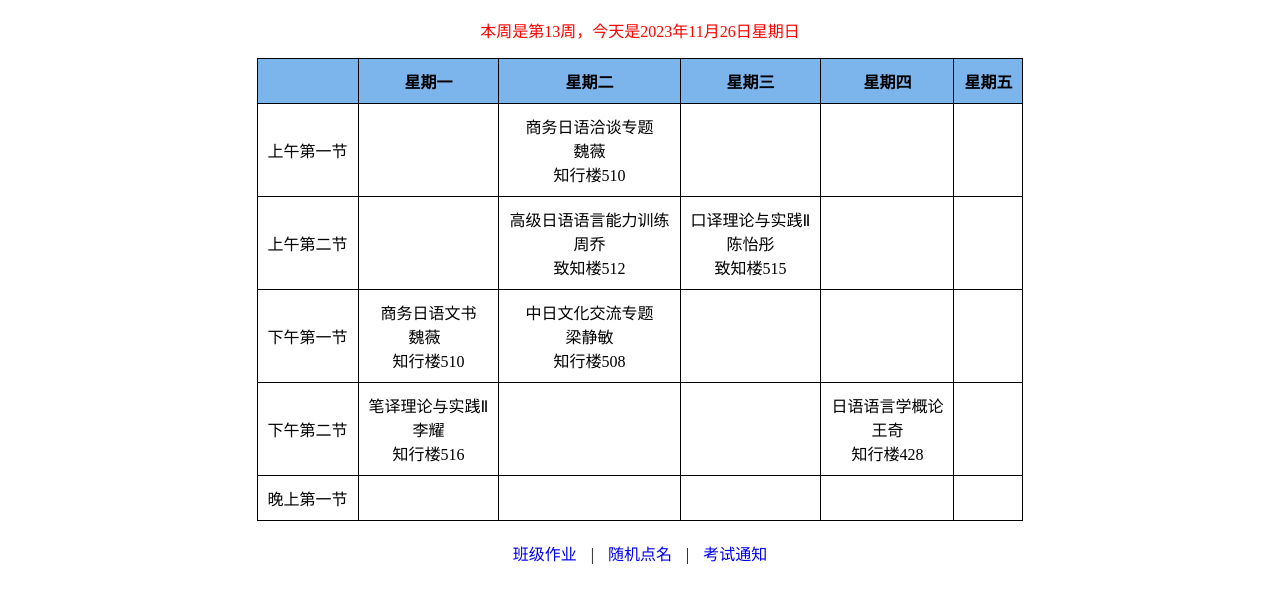
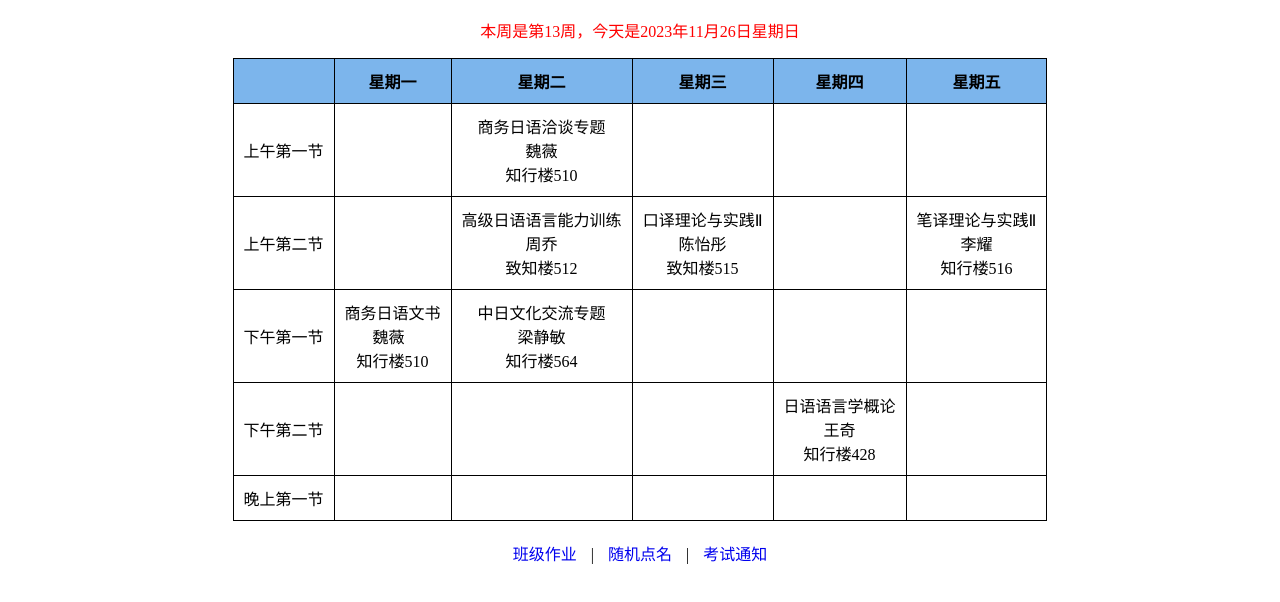
Before and after one commit to 2022jp02/homework.gitub.io, a plain HTML site: page class.html in a window 1280 px wide. Shown: the part 116-718 px from the top of the page. Drawn offline with Linux system fonts and the light colour scheme.

Commit message:
更新 class.html

```diff
--- a/class.html
+++ b/class.html
@@ -43,19 +43,19 @@
 				<td>高级日语语言能力训练<br/>周乔<br/>致知楼512</td>
 				<td>口译理论与实践Ⅱ<br/>陈怡彤<br/>致知楼515</td>
 				<td></td>
-				<td></td>
+				<td>笔译理论与实践Ⅱ<br/>李耀<br/>知行楼516</td>
 			</tr>
 			<tr>
 				<td>下午第一节</td>
 				<td>商务日语文书<br/>魏薇 <br/>知行楼510</td><!--星期一下午第一节-->
-				<td>中日文化交流专题<br/>梁静敏<br/>知行楼508</td><!--星期二下午第一节-->
+				<td>中日文化交流专题<br/>梁静敏<br/>知行楼564</td><!--星期二下午第一节-->
 				<td></td><!--星期三下午第一节-->
 				<td></td><!--星期四下午第一节-->
 				<td></td><!--星期五下午第一节-->
 			</tr>
 			<tr>
 				<td>下午第二节</td>
-				<td>笔译理论与实践Ⅱ<br/>李耀<br/>知行楼516</td>
+				<td></td>
 				<td></td>
 				<td></td>
 				<td>日语语言学概论<br/>王奇<br/>知行楼428</td>
```
